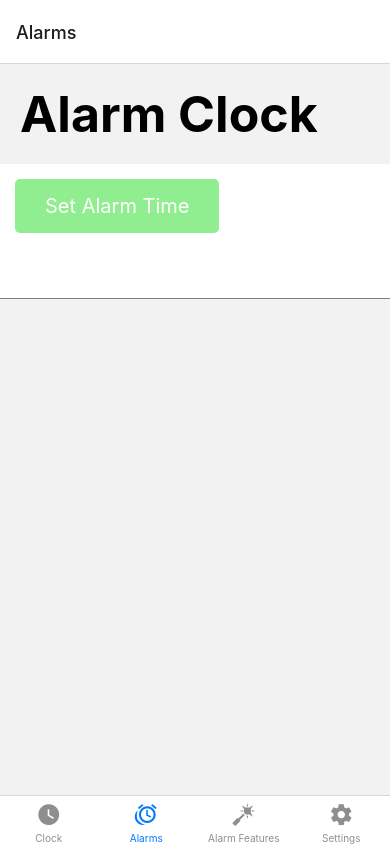
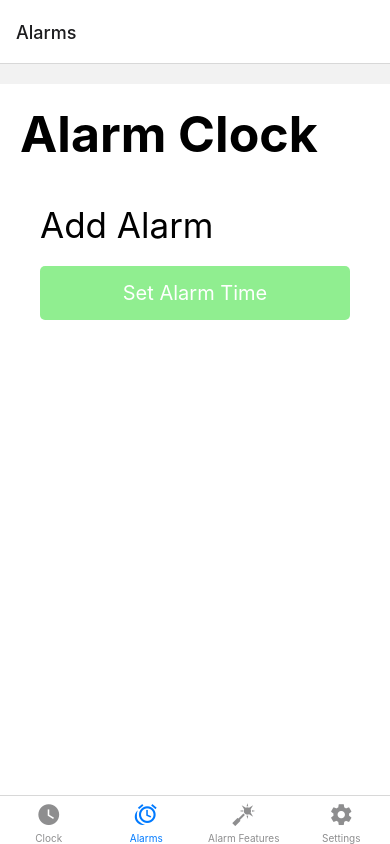
Before and after one commit to ufosc/Alarm-Clock, a React Native app in the folder client/: screen /Alarms in a window 390 px wide. Built offline with nearby package versions, Linux system fonts and the light colour scheme.

Commit message:
Redesigned Alarm Clock Page (#83)
* added new styles to css files

* restyled alarm clock page

* restyled overall alarms page as well

* chore: added comments back

* chore: added more comments back

```diff
--- a/client/components/AlarmClock.tsx
+++ b/client/components/AlarmClock.tsx
@@ -55,7 +55,6 @@ function AlarmClock({ onAlarmSave, editingAlarm }: AlarmClockProps) {
       alarmTime,
       alarmName,
       days,
-      // sound, // When you've implemented sound selection
       isSnoozeEnabled,
       isActive: true,
     };
@@ -75,19 +74,14 @@ function AlarmClock({ onAlarmSave, editingAlarm }: AlarmClockProps) {
     setAlarmSettingVisible(false);
   };
 
+  const dynamicStylesLocal = {
+    backgroundColor: isDarkMode ? 'darkgrey' : 'white',
+    color: isDarkMode ? 'white' : 'black',
+  };
+
   const scheduleAlarmNotification = async (alarmData: AlarmData) => {
     try {
-      const { id, alarmTime, alarmName, days, isSnoozeEnabled } = alarmData;
-
-      // Format the alarmTime as a string in 'HH:mm' format
-      const formattedAlarmTime = alarmTime.toLocaleTimeString('en-US', {
-        hour: '2-digit',
-        minute: '2-digit',
-      });
-
-      // Extract hour and minute from the formatted alarm time
-      // const [hour, minute] = formattedAlarmTime.split(':').map(Number);
-
+      const { id, alarmTime, alarmName } = alarmData;
       const hour = alarmTime.getHours();
       const minute = alarmTime.getMinutes();
 
@@ -97,7 +91,6 @@ function AlarmClock({ onAlarmSave, editingAlarm }: AlarmClockProps) {
         minute,
         repeats: true, // Repeat the notification daily if needed
       };
-      console.log('trigger: ', trigger);
 
       // Prepare notification content
       const notificationContent = {
@@ -116,7 +109,6 @@ function AlarmClock({ onAlarmSave, editingAlarm }: AlarmClockProps) {
         alarmData.id = notificationID;
 
       console.log(`Notification scheduled for alarm ${notificationID}`);
-
     } catch (error) {
       console.error('Error scheduling notification:', error);
     }
@@ -125,7 +117,6 @@ function AlarmClock({ onAlarmSave, editingAlarm }: AlarmClockProps) {
   const scheduleNotification = async () => {
     try {
       // Set the content and trigger for the notification
-      console.log('here');
       const notificationContent = {
         title: 'Hello!',
         body: 'This is a basic Expo notification.',
@@ -136,40 +127,46 @@ function AlarmClock({ onAlarmSave, editingAlarm }: AlarmClockProps) {
       };
 
       // Schedule the notification
-      const result = await Notifications.scheduleNotificationAsync({
+      await Notifications.scheduleNotificationAsync({
         content: notificationContent,
         trigger: trigger,
       });
-
     } catch (error) {
       console.error('Error scheduling notification:', error);
     }
   };
 
   return (
-    <View style={dynamicStyles.container}>
-      <TouchableOpacity onPress={openAlarmSetting} style={styles.button}>
-        <Text style={textStyles.buttonText}>Set Alarm Time</Text>
+    <View style={[styles.container, { backgroundColor: dynamicStylesLocal.backgroundColor, padding: 20 }]}>
+      <Text style={{ ...textStyles.subtitleText, paddingBottom: 20, color: dynamicStylesLocal.color }}>
+        {isEditing ? 'Edit Alarm' : 'Add Alarm'}
+      </Text>
+
+      <TouchableOpacity onPress={openAlarmSetting} style={[styles.button, { marginBottom: 20 }]}>
+        <Text style={[textStyles.buttonText, { color: "white" }]}>Set Alarm Time</Text>
       </TouchableOpacity>
+
       <Modal
         animationType="slide"
         transparent={false}
         visible={isAlarmSettingVisible}
         onRequestClose={closeAlarmSetting}
-        style={dynamicStyles.modalContainer}
         presentationStyle='pageSheet'
       >
-        <SafeAreaView style={{ flex: 1, paddingTop: 22 }}>
-          <View style={dynamicStyles.topNavBar}>
+        <SafeAreaView style={[dynamicStyles.modalContainer, { flex: 1, padding: 20 }]}>
+          <View style={[dynamicStyles.topNavBar, { marginBottom: 20 }]}>
             <TouchableOpacity onPress={closeAlarmSetting}>
-              <Text style={dynamicStyles.topBarText}>Cancel</Text>
+              <Text style={[dynamicStyles.topBarText, { color: dynamicStylesLocal.color }]}>Cancel</Text>
             </TouchableOpacity>
-            <Text style={dynamicStyles.topBarTitle}>{isEditing ? 'Edit Alarm' : 'Add Alarm'}</Text>
+            <Text style={[dynamicStyles.topBarTitle, { color: dynamicStylesLocal.color, fontWeight: 'bold' }]}>
+              {isEditing ? 'Edit Alarm' : 'Add Alarm'}
+            </Text>
             <TouchableOpacity onPress={saveAlarm}>
-              <Text style={dynamicStyles.topBarText}>Save</Text>
+              <Text style={[dynamicStyles.topBarText, { color: dynamicStylesLocal.color }]}>Save</Text>
             </TouchableOpacity>
           </View>
 
+          <View style={{ marginVertical: 20 }}>
             {Platform.OS === 'ios' ? (
               <TimePickerIOS alarmTime={alarmTime} setAlarmTime={setAlarmTime} />
             ) : (
@@ -180,12 +177,16 @@ function AlarmClock({ onAlarmSave, editingAlarm }: AlarmClockProps) {
                 setAlarmTime={setAlarmTime}
               />
             )}
+          </View>
 
           <DayPicker days={days} toggleDay={toggleDay} />
           <AlarmNameInput alarmName={alarmName} setAlarmName={setAlarmName} />
           <SoundPicker /* pass any props needed */ />
           <SnoozeSwitch isSnoozeEnabled={isSnoozeEnabled} setIsSnoozeEnabled={setIsSnoozeEnabled} />
+
+          <View style={{ marginTop: 20 }}>
             <Button title="Schedule Notification" onPress={scheduleNotification} />
+          </View>
         </SafeAreaView>
       </Modal>
     </View>
--- a/client/screens/Alarms.tsx
+++ b/client/screens/Alarms.tsx
@@ -1,14 +1,12 @@
 import React, { useState } from 'react';
-import { Switch, View, Text, TouchableOpacity, ScrollView } from 'react-native';
-import DateTimePickerModal from 'react-native-modal-datetime-picker';
-import { styles, textStyles } from '../styles';
+import { View, Text, TouchableOpacity, ScrollView } from 'react-native';
 import { StatusBar } from 'expo-status-bar';
 import AlarmClock from '../components/AlarmClock';
 import AlarmCard from '../components/AlarmCard';
 import { Alarm } from '../types/AlarmTypes';
-import * as Notifications from 'expo-notifications'; // For Notifications.cancelScheduledNotificationAsync
-
-import { useDarkMode } from '../contexts/DarkModeContext'; // Import the hook
+import * as Notifications from 'expo-notifications';
+import { useDarkMode } from '../contexts/DarkModeContext';
+import { styles, textStyles } from '../styles';
 
 export default function Alarms() {
   const [alarms, setAlarms] = useState<Alarm[]>([]);
@@ -42,7 +40,6 @@ export default function Alarms() {
       // Cancel the scheduled notification for the alarm being deleted
       if (alarmToDelete && alarmToDelete.id) {
         await Notifications.cancelScheduledNotificationAsync(alarmToDelete.id);
-        console.log(`Notification for alarm ${alarmId} has been canceled.`);
       }
 
       // Filter out the alarm with the matching ID
@@ -65,23 +62,14 @@ export default function Alarms() {
     );
   };
 
-  const handleEditAlarm = (alarm: Alarm) => {
-    setSelectedAlarm(alarm);
-  };
-
-  const containerStyle = isDarkMode
-    ? styles.darkContainer
-    : { ...styles.container, ...{ marginTop: 10 } }; // Adjust as necessary for dark mode
-  const buttonTextStyle = isDarkMode
-    ? { ...textStyles.buttonText, color: 'white' }
-    : textStyles.buttonText;
-
   return (
-    <ScrollView>
-      <Text style={{ ...textStyles.titleText, padding: 20, color: dynamicStyles.color }}>
+    <ScrollView style={[styles.container, { backgroundColor: dynamicStyles.backgroundColor }]}>
+      <Text style={{ ...textStyles.titleText, padding: 0, color: dynamicStyles.color }}>
         Alarm Clock
       </Text>
 
+      <View style={{ padding: 0, backgroundColor: dynamicStyles.backgroundColor }}>
+        {/* Render the AlarmClock component for adding/editing alarms */}
         <AlarmClock editingAlarm={selectedAlarm} onAlarmSave={handleSaveAlarm} />
 
         {/* Render a list of AlarmCards */}
@@ -93,6 +81,7 @@ export default function Alarms() {
             onDelete={handleDeleteAlarm}
           />
         ))}
+      </View>
 
       <StatusBar />
     </ScrollView>
--- a/client/styles/AlarmStyles.ts
+++ b/client/styles/AlarmStyles.ts
@@ -4,7 +4,7 @@ function getDynamicStyles(isDarkMode: boolean) {
   return StyleSheet.create({
     container: {
       borderBottomColor: isDarkMode ? 'white' : 'grey',
-      backgroundColor: isDarkMode ? '#333' : 'white',
+      backgroundColor: isDarkMode ? 'darkgrey' : 'white',
       flexDirection: 'row',
       justifyContent: 'space-between',
       alignItems: 'center',
--- a/client/styles/index.ts
+++ b/client/styles/index.ts
@@ -95,6 +95,10 @@ const textStyles = StyleSheet.create({
     fontWeight: 'bold',
     marginBottom: 0,
   },
+  subtitleText: {
+    fontSize: 35,
+    marginBottom: 0
+  },
   buttonText: {
     color: 'white',
     fontSize: 20,
```
Lines whose indentation alone changed are shown as unchanged.
